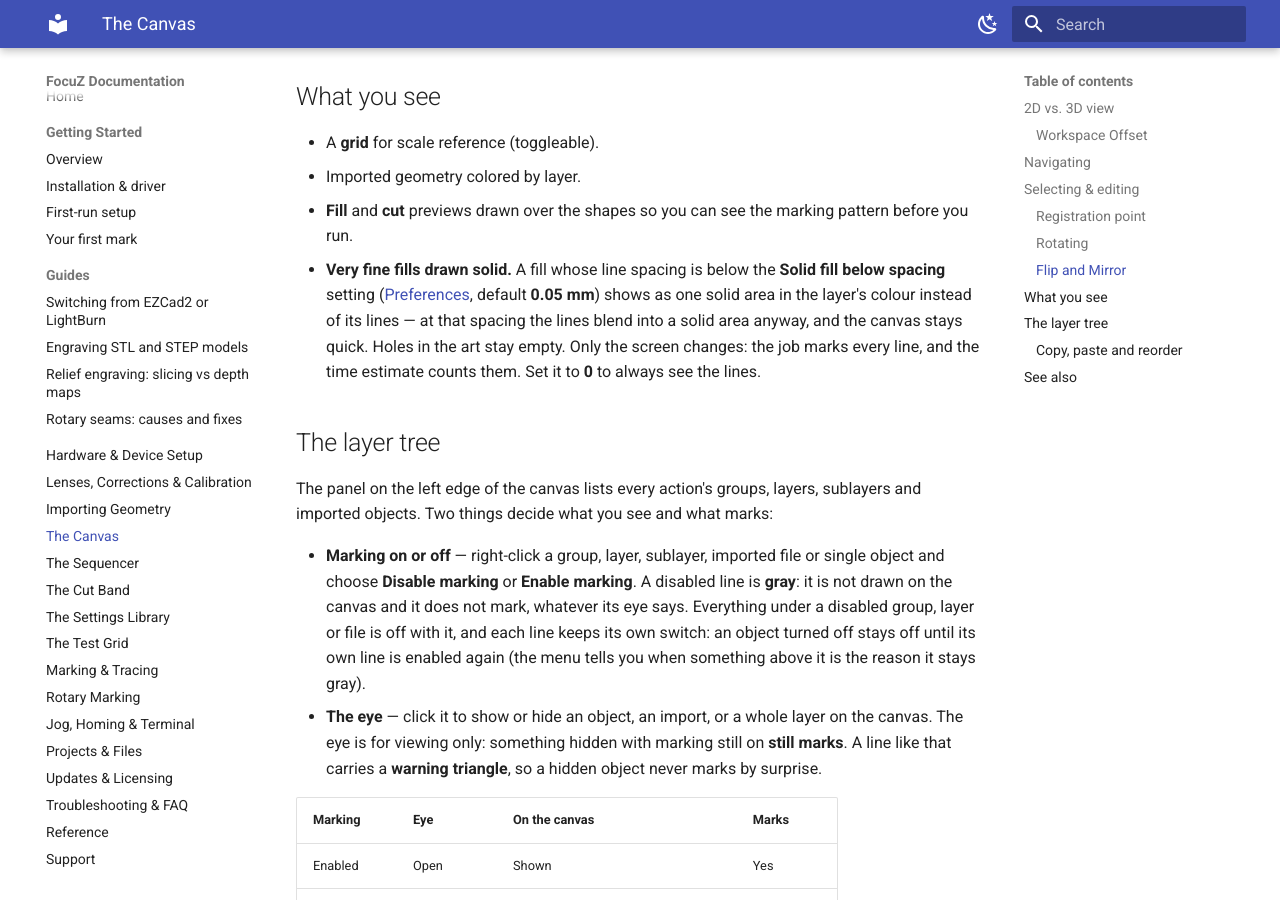
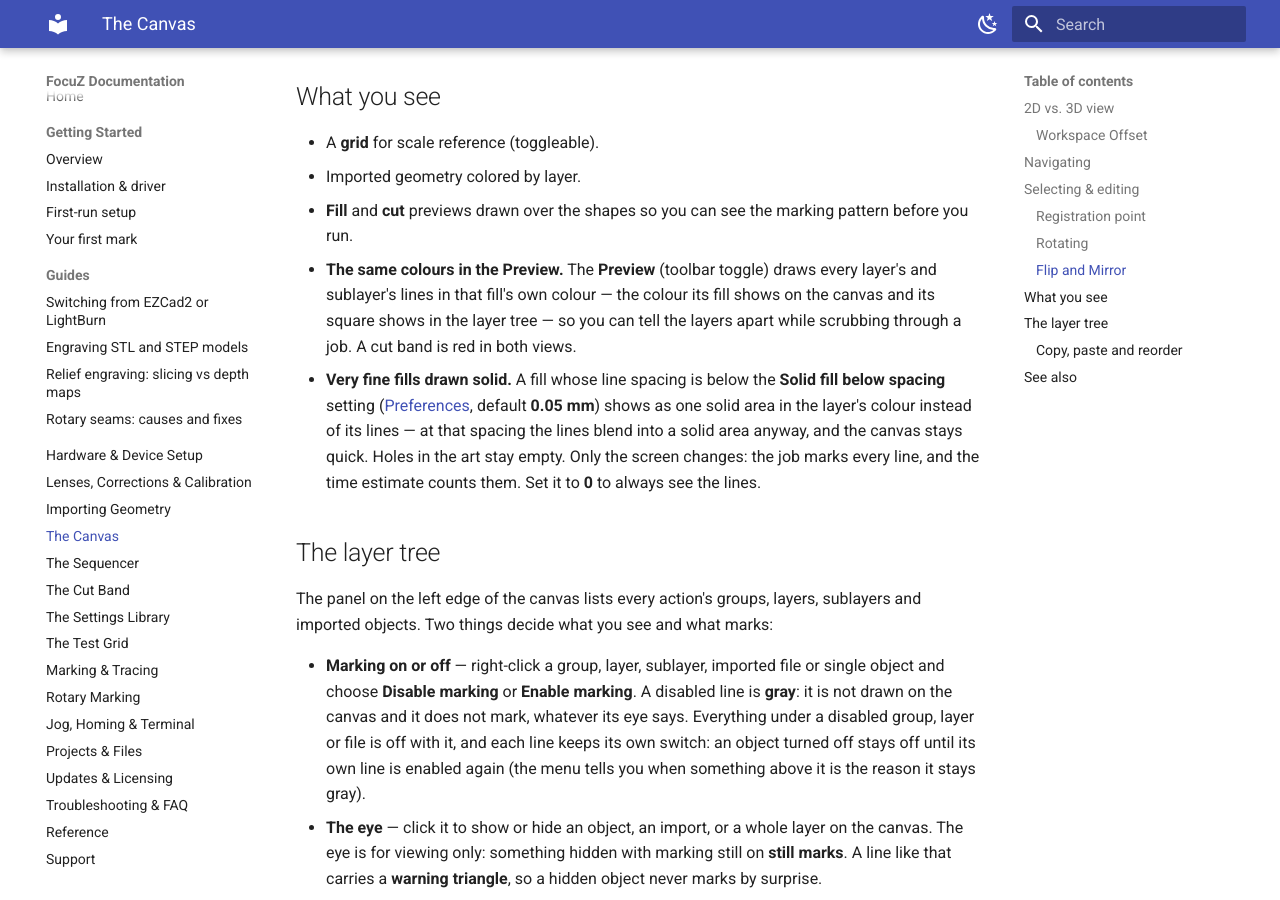
Before and after one commit to Lokahi-Shop/focuz-docs, an MkDocs documentation site: the page built from docs/canvas.md, in a window 1280 px wide and 900 px high, scrolled down 4655 px. Built offline with MkDocs 1.6.1 and Material for MkDocs 9.7.7, drawn with Linux system fonts in a browser that asks for light colours.

Commit message:
Canvas: the Preview draws each layer in its own canvas colour
Co-Authored-By: Claude Fable 5.1 <noreply@anthropic.com>

```diff
--- a/docs/canvas.md
+++ b/docs/canvas.md
@@ -149,6 +149,9 @@ Right-click a row in the layer tree — an action, a group, a layer, a file or a
 - A **grid** for scale reference (toggleable).
 - Imported geometry colored by layer.
 - **Fill** and **cut** previews drawn over the shapes so you can see the marking pattern before you run.
+- **The same colours in the Preview.** The **Preview** (toolbar toggle) draws every layer's and sublayer's lines in
+  that fill's own colour — the colour its fill shows on the canvas and its square shows in the layer tree — so you can
+  tell the layers apart while scrubbing through a job. A cut band is red in both views.
 - **Very fine fills drawn solid.** A fill whose line spacing is below the **Solid fill below spacing** setting
   ([Preferences](projects-files.md#preferences-edit-preferences), default **0.05 mm**) shows as one solid area in the
   layer's colour instead of its lines — at that spacing the lines blend into a solid area anyway, and the canvas stays
```
